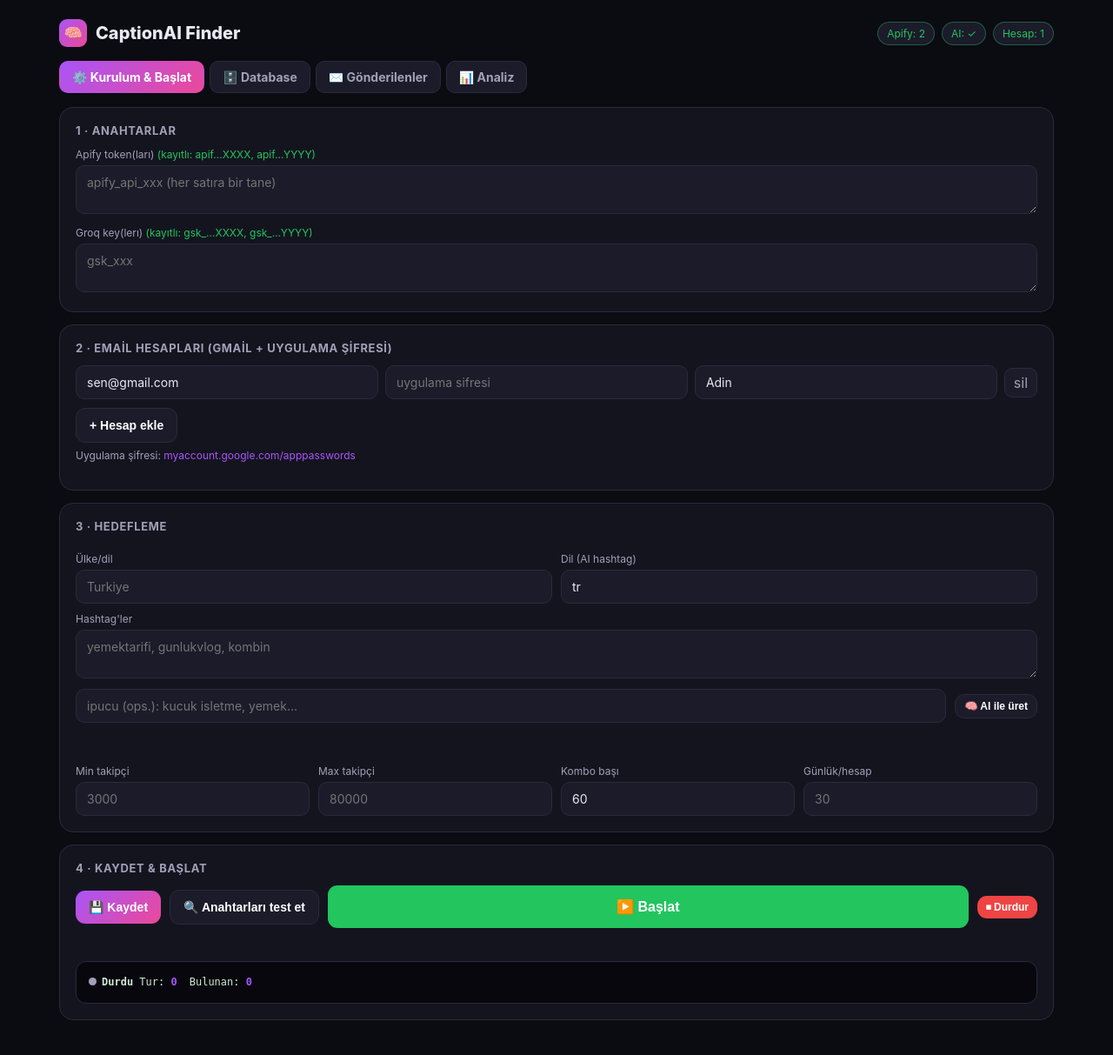
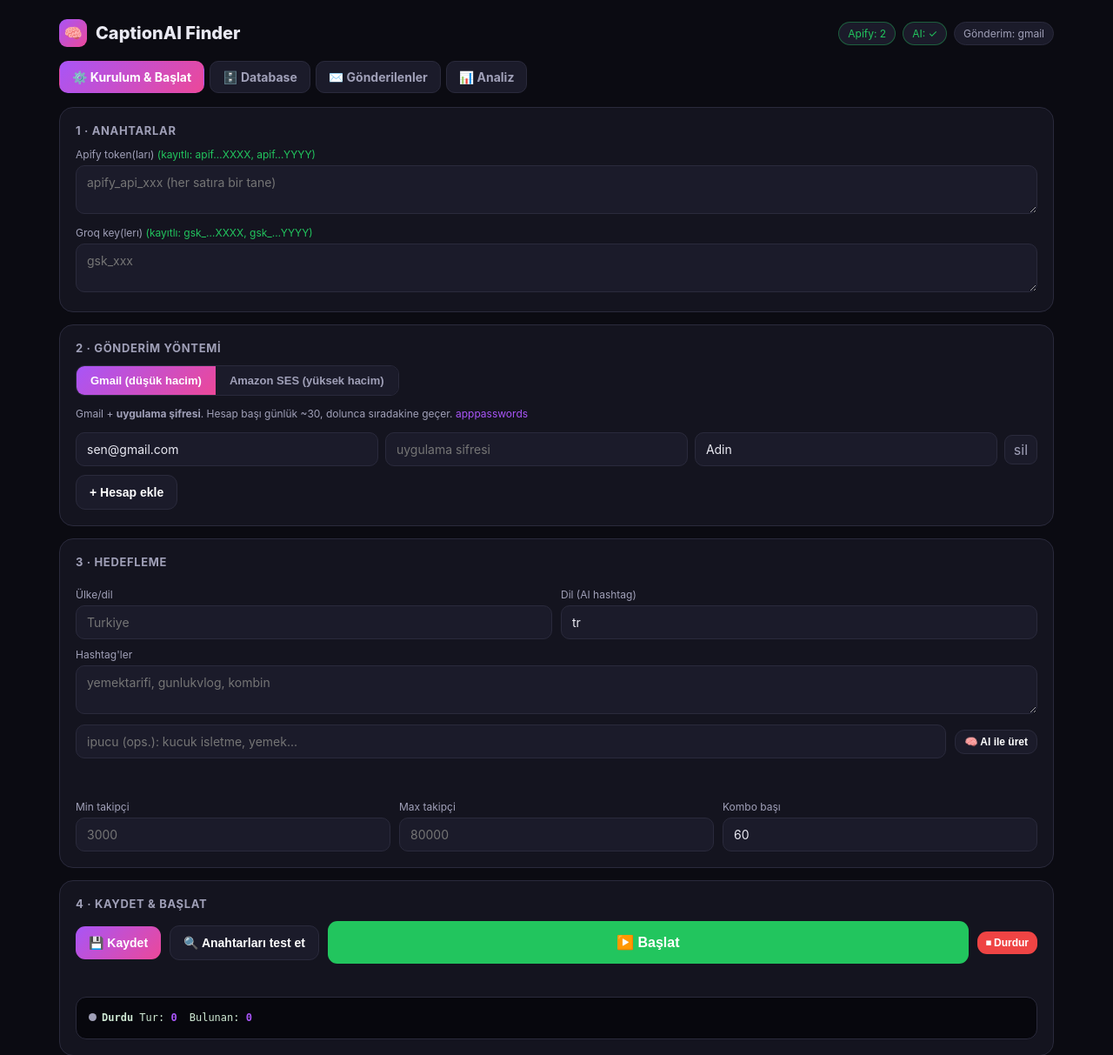
Before and after one commit to gaideaa123/Finder, a Flask app: page / in a window 1280 px wide. Shown: the top 1213 px of the page at 87% size. Before the commit the page ends 1173 px from the top, so only its background shows below. Run offline with Flask 3, Linux system fonts and the light colour scheme.

Commit message:
feat(index): sender choice (Gmail/SES) + SES fields in panel, saved to secrets

```diff
--- a/templates/index.html
+++ b/templates/index.html
@@ -53,8 +53,9 @@
   a.link { color:var(--accent); text-decoration:none; }
   .pill { font-size:11px; padding:2px 8px; border-radius:999px; border:1px solid var(--border); color:var(--muted); }
   .hint { font-size:12px; color:var(--muted); margin-top:6px; line-height:1.5; }
-  .check { display:inline-flex; align-items:center; gap:6px; font-size:13px; color:var(--muted); cursor:pointer; }
-  .check input { width:15px; height:15px; accent-color:var(--accent); }
+  .seg { display:inline-flex; border:1px solid var(--border); border-radius:10px; overflow:hidden; }
+  .seg button { border:none; background:var(--panel-2); color:var(--muted); padding:9px 16px; cursor:pointer; font-weight:700; font-size:13px; }
+  .seg button.on { background:linear-gradient(135deg,var(--accent),var(--accent-2)); color:#fff; }
   .hidden { display:none; }
 </style>
 </head>
@@ -65,7 +66,7 @@
     <div style="display:flex;gap:8px;flex-wrap:wrap">
       <span class="keydot" id="kd-apify">Apify: 0</span>
       <span class="keydot" id="kd-ai">AI: yok</span>
-      <span class="keydot" id="kd-acc">Hesap: 0</span>
+      <span class="keydot" id="kd-send">Gönderim: gmail</span>
     </div>
   </header>
 
@@ -84,12 +85,36 @@
       <label>Groq key(lerı) <span id="groqHave" style="color:var(--green)"></span></label>
       <textarea id="groq" placeholder="gsk_xxx"></textarea>
     </div>
+
     <div class="card">
-      <h2>2 · Email hesapları (Gmail + uygulama şifresi)</h2>
-      <div id="accts"></div>
-      <div class="row" style="margin-top:10px"><button class="btn secondary" onclick="addAcct()">+ Hesap ekle</button></div>
-      <p class="hint">Uygulama şifresi: <a class="link" href="https://myaccount.google.com/apppasswords" target="_blank">myaccount.google.com/apppasswords</a></p>
+      <h2>2 · Gönderim yöntemi</h2>
+      <div class="seg">
+        <button id="seg-gmail" class="on" onclick="setSender('gmail')">Gmail (düşük hacim)</button>
+        <button id="seg-ses" onclick="setSender('ses')">Amazon SES (yüksek hacim)</button>
+      </div>
+      <div id="box-gmail" style="margin-top:12px">
+        <p class="hint">Gmail + <b>uygulama şifresi</b>. Hesap başı günlük ~30, dolunca sıradakine geçer. <a class="link" href="https://myaccount.google.com/apppasswords" target="_blank">apppasswords</a></p>
+        <div id="accts"></div>
+        <div class="row" style="margin-top:10px"><button class="btn secondary" onclick="addAcct()">+ Hesap ekle</button></div>
+      </div>
+      <div id="box-ses" class="hidden" style="margin-top:12px">
+        <p class="hint">Domainini SES'te dogrula (SPF+DKIM) + production access al. SES > SMTP settings'ten <b>SMTP credentials</b> olustur (IAM key degil).</p>
+        <div class="row">
+          <div><label>SMTP host</label><input id="ses_host" placeholder="email-smtp.eu-central-1.amazonaws.com"></div>
+          <div style="max-width:110px"><label>Port</label><input id="ses_port" value="587"></div>
+        </div>
+        <div class="row">
+          <div><label>SMTP user</label><input id="ses_user" placeholder="AKIA..."></div>
+          <div><label>SMTP pass <span id="sesPassHave" style="color:var(--green)"></span></label><input id="ses_pass" type="password" placeholder="(degistirmeyeceksen bos birak)"></div>
+        </div>
+        <div class="row">
+          <div><label>Gönderen email (dogrulanmis)</label><input id="ses_from" placeholder="merhaba@thecaptionai.com"></div>
+          <div><label>Gönderen adi</label><input id="ses_fromname" placeholder="CaptionAI"></div>
+        </div>
+        <p class="hint">Günlük limit SES kotana bağlı (production'da binlerce). Sandbox'ta sadece dogrulanmis adreslere gider.</p>
+      </div>
     </div>
+
     <div class="card">
       <h2>3 · Hedefleme</h2>
       <div class="row">
@@ -107,9 +132,9 @@
         <div><label>Min takipçi</label><input id="t_min" placeholder="3000"></div>
         <div><label>Max takipçi</label><input id="t_max" placeholder="80000"></div>
         <div><label>Kombo başı</label><input id="t_target" value="60"></div>
-        <div><label>Günlük/hesap</label><input id="t_daily" placeholder="30"></div>
       </div>
     </div>
+
     <div class="card">
       <h2>4 · Kaydet & Başlat</h2>
       <div class="row">
@@ -178,6 +203,7 @@
   function fmt(n){ n=+n||0; return n>=1000?(n/1000).toFixed(1).replace('.0','')+'K':''+n; }
   function setS(id,msg,cls){ const el=document.getElementById(id); if(el){ el.textContent=msg; el.className='status'+(cls?' '+cls:''); } }
   let PW = sessionStorage.getItem('setup_pw') || '';
+  let SENDER = 'gmail';
   function wpw(u){ return PW ? (u+(u.includes('?')?'&':'?')+'pw='+encodeURIComponent(PW)) : u; }
   async function api(url, opts){
     let r = await fetch(wpw(url), opts);
@@ -193,6 +219,15 @@
     if(t==='db') loadDb(); if(t==='email') loadSent(); if(t==='stats') loadStats();
   }
 
+  function setSender(s){
+    SENDER=s;
+    document.getElementById('seg-gmail').classList.toggle('on', s==='gmail');
+    document.getElementById('seg-ses').classList.toggle('on', s==='ses');
+    document.getElementById('box-gmail').classList.toggle('hidden', s!=='gmail');
+    document.getElementById('box-ses').classList.toggle('hidden', s!=='ses');
+    document.getElementById('kd-send').textContent='Gönderim: '+s;
+  }
+
   const accts=[];
   function renderAccts(){
     document.getElementById('accts').innerHTML = accts.map((a,i)=>
@@ -200,8 +235,6 @@
       '<input placeholder="uygulama sifresi" value="'+esc(a.password||'')+'" oninput="accts['+i+'].password=this.value">'+
       '<input placeholder="gonderen adi" value="'+esc(a.from_name||'')+'" oninput="accts['+i+'].from_name=this.value">'+
       '<span class="x" onclick="delAcct('+i+')">sil</span></div>').join('') || '<p class="hint">Henüz hesap yok.</p>';
-    document.getElementById('kd-acc').textContent='Hesap: '+accts.length;
-    document.getElementById('kd-acc').classList.toggle('on',accts.length>0);
   }
   function addAcct(){ accts.push({email:'',password:'',from_name:''}); renderAccts(); }
   function delAcct(i){ accts.splice(i,1); renderAccts(); }
@@ -212,13 +245,20 @@
     if(d.groq_masked&&d.groq_masked.length) document.getElementById('groqHave').textContent='(kayıtlı: '+d.groq_masked.join(', ')+')';
     (d.accounts||[]).forEach(a=>accts.push({email:a.email||'',password:'',from_name:a.from_name||''}));
     renderAccts();
+    const s=d.ses||{};
+    if(s.smtp_host) document.getElementById('ses_host').value=s.smtp_host;
+    if(s.smtp_port) document.getElementById('ses_port').value=s.smtp_port;
+    if(s.smtp_user) document.getElementById('ses_user').value=s.smtp_user;
+    if(s.from_email) document.getElementById('ses_from').value=s.from_email;
+    if(s.from_name) document.getElementById('ses_fromname').value=s.from_name;
+    if(s.smtp_pass_set) document.getElementById('sesPassHave').textContent='(kayıtlı)';
+    setSender(d.sender||'gmail');
     const t=d.targeting||{};
     if(t.countries) document.getElementById('t_countries').value=Array.isArray(t.countries)?t.countries.join(', '):t.countries;
     if(t.hashtags) document.getElementById('t_hashtags').value=Array.isArray(t.hashtags)?t.hashtags.join(', '):t.hashtags;
     if(t.min_followers) document.getElementById('t_min').value=t.min_followers;
     if(t.max_followers) document.getElementById('t_max').value=t.max_followers;
     if(t.target_count) document.getElementById('t_target').value=t.target_count;
-    if(t.daily_limit) document.getElementById('t_daily').value=t.daily_limit;
   }
 
   function targeting(){
@@ -228,18 +268,22 @@
     if(g('t_min')) t.min_followers=+g('t_min');
     if(g('t_max')) t.max_followers=+g('t_max');
     if(g('t_target')) t.target_count=+g('t_target');
-    if(g('t_daily')) t.daily_limit=+g('t_daily');
     return t;
+  }
+  function sesData(){
+    const g=id=>document.getElementById(id).value.trim();
+    return { smtp_host:g('ses_host'), smtp_port:+g('ses_port')||587, smtp_user:g('ses_user'),
+             smtp_pass:g('ses_pass'), from_email:g('ses_from'), from_name:g('ses_fromname') };
   }
 
   async function save(){
     setS('saveStatus','Kaydediliyor...');
     const body={ apify_tokens:document.getElementById('apify').value, groq_keys:document.getElementById('groq').value,
-      email_accounts:accts.filter(a=>a.email&&a.password), targeting:targeting() };
+      email_accounts:accts.filter(a=>a.email&&a.password), ses:sesData(), sender:SENDER, targeting:targeting() };
     const r=await api('/api/setup/save',{method:'POST',headers:{'Content-Type':'application/json'},body:JSON.stringify(body)});
     const d=await r.json();
-    if(d.ok){ setS('saveStatus','Kaydedildi ✅ Apify:'+d.apify+' · Groq:'+d.groq+' · Hesap:'+d.accounts,'ok');
-      document.getElementById('apify').value=''; document.getElementById('groq').value=''; load(); return true; }
+    if(d.ok){ setS('saveStatus','Kaydedildi ✅ Apify:'+d.apify+' · Groq:'+d.groq+' · Gönderim:'+d.sender,'ok');
+      document.getElementById('apify').value=''; document.getElementById('groq').value=''; document.getElementById('ses_pass').value=''; load(); return true; }
     setS('saveStatus','Hata: '+(d.error||'?'),'err'); return false;
   }
 
@@ -284,10 +328,11 @@
       const a=d.auto||{}, e=d.email||{}, k=d.keys||{};
       document.getElementById('kd-apify').textContent='Apify: '+(k.apify||0); document.getElementById('kd-apify').classList.toggle('on',(k.apify||0)>0);
       document.getElementById('kd-ai').textContent='AI: '+((k.groq||0)>0?'✓':'yok'); document.getElementById('kd-ai').classList.toggle('on',(k.groq||0)>0);
+      if(k.sender) document.getElementById('kd-send').textContent='Gönderim: '+k.sender;
       let h='<span class="dotlive '+(a.running?'on':'off')+'"></span><b>'+(a.running?'Çalışıyor':'Durdu')+'</b>  ';
       h+='<span class="kpi2">Tur: <b>'+(a.rounds||0)+'</b></span><span class="kpi2">Bulunan: <b>'+(a.found||0)+'</b></span>';
       if(a.combo) h+='<span class="kpi2">Hashtag: <b>'+esc(a.combo)+'</b></span>';
-      if(e&&e.running) h+='<span class="kpi2">Email: <b>'+(e.sent||0)+'/'+(e.total||0)+'</b></span>';
+      if(e&&e.running) h+='<span class="kpi2">Email: <b>'+(e.sent||0)+'/'+(e.total||0)+'</b>'+(e.provider?' ('+esc(e.provider)+')':'')+'</span>';
       if(a.last) h+='<br><span style="color:var(--muted)">'+esc(a.last)+'</span>';
       document.getElementById('live').innerHTML=h;
     }catch(e){}
@@ -296,7 +341,6 @@
   let DB=[];
   async function loadDb(){
     const q=document.getElementById('db_q').value.trim(); const st=document.getElementById('db_status').value;
-    // durum secilmediyse gonderilenleri gizle
     const extra = st ? '' : '&hide_sent=1';
     const r=await fetch('/api/db?q='+encodeURIComponent(q)+'&status='+encodeURIComponent(st)+extra); const d=await r.json();
     DB=d.rows||[];
```
